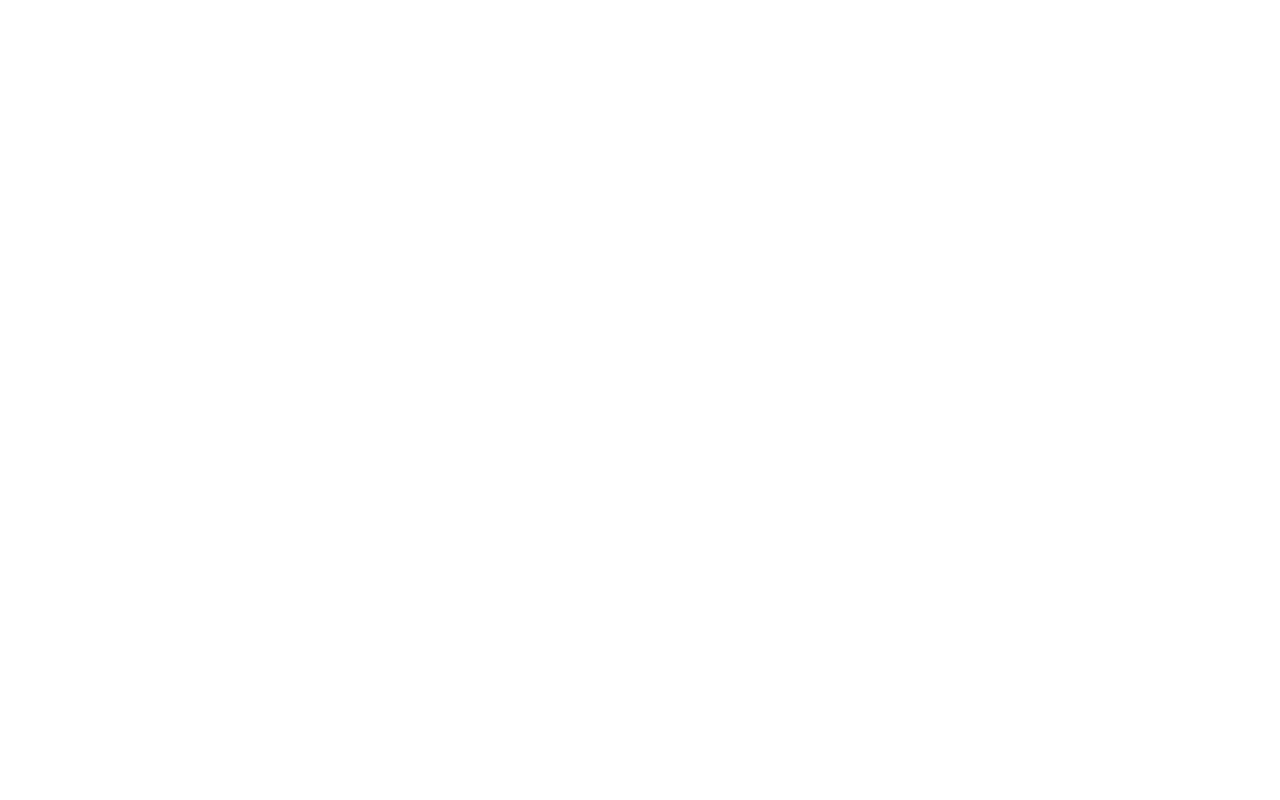
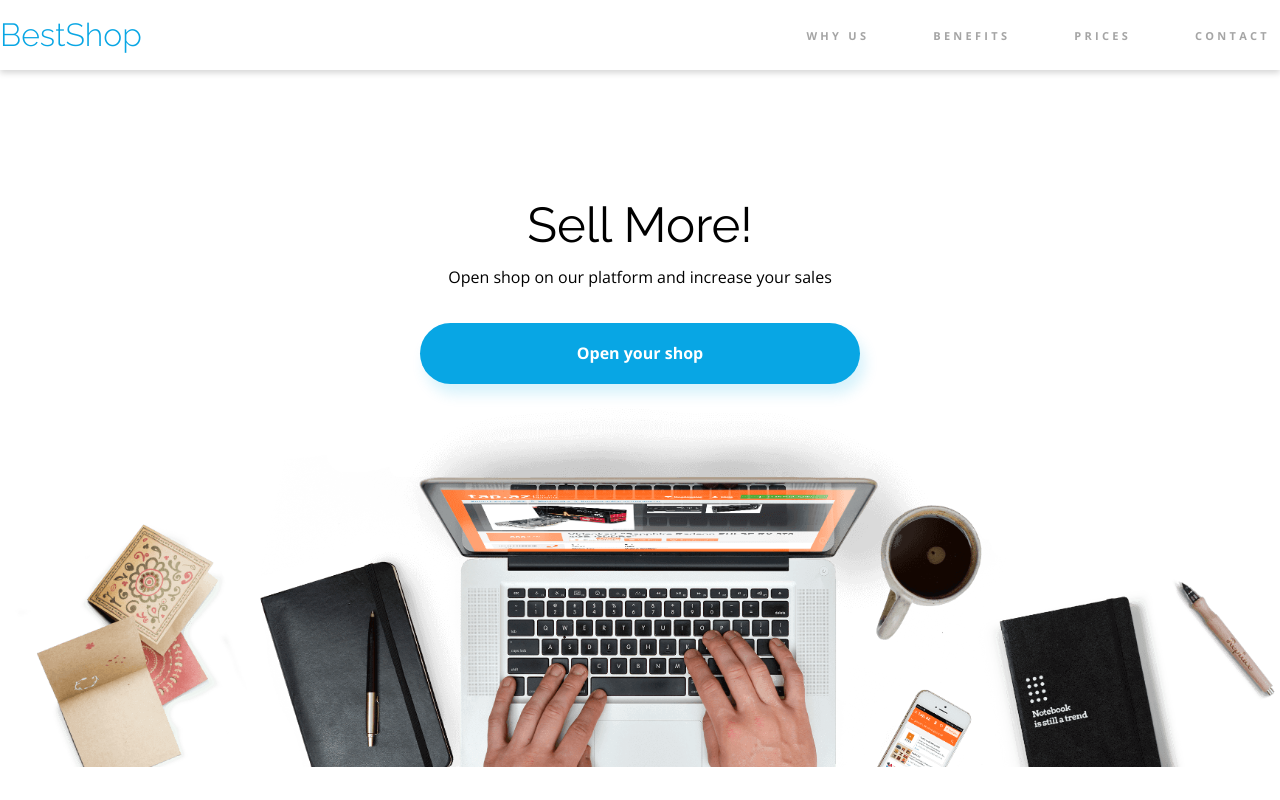
Before and after one commit to marekbyrtek/BestShop, a plain HTML site: page index.html in a window 1280 px wide. Drawn offline with nearby package versions, Linux system fonts and the light colour scheme.

Commit message:
header and opening

```diff
--- a/css/style.css
+++ b/css/style.css
@@ -0,0 +1,125 @@
+* {
+    box-sizing: border-box;
+}
+
+:root {
+    --open-sans: 'Open Sans', sans-serif;
+    --raleway: 'Raleway', sans-serif;
+    --font-light: 300;
+    --font-regular: 400;
+    --font-bold: 700;
+    --font-extra-bold: 800;
+    --color-primary: #08a6e4;
+    --color-primary-shadow: rgba(7, 172, 230, .16);
+    --color-redish: #FB3B64;
+    --color-green: #55DFB4;
+    --color-black: #000000;
+    --color-grey: #A5A5A5;
+    --color-light-grey: #F7F7F7;
+    --color-white: #FFFFFF;
+}
+
+a {
+    text-decoration: none;
+}
+
+.container {
+    max-width: 1352px;
+    margin: 0 auto;
+}
+
+.header {
+    display: flex;
+    align-items: center;
+    background-color: var(--color-white);
+    box-shadow: 0 3px 6px #00000029;
+    height: 70px;
+    width: 100%;
+    position: fixed;
+}
+
+.header__content {
+    width: 100%;
+    height: 100%;
+    display: flex;
+    justify-content: space-between;
+    align-items: center;
+}
+
+.header__logo {
+    font-size: 32px;
+    color: var(--color-primary);
+    font-family: var(--raleway);
+    font-weight: var(--font-light);
+}
+
+.header__nav {
+    display: flex;
+}
+
+.nav__link {
+    font-size: 11px;
+    font-family: var(--open-sans);
+    font-weight: var(--font-bold);
+    color: var(--color-grey);
+    text-transform: uppercase;
+    letter-spacing: 3.28px;
+    padding: 28px 10px 23px;
+    border-bottom: 4px solid transparent;
+}
+
+.nav__link:hover {
+    color: var(--color-black);
+    border-color: var(--color-primary);
+}
+
+.nav__element {
+    margin: 0 22px;
+}
+
+.nav__element:last-child {
+    margin-right: 0;
+}
+
+.opening {
+    padding-top: 200px;
+}
+
+.opening__content {
+    display: flex;
+    flex-direction: column;
+    align-items: center;
+}
+
+.opening__header {
+    font-size: 49px;
+    font-family: var(--raleway);
+    font-weight: var(--font-regular);
+    color: var(--color-black);
+}
+
+.opening__text {
+    font-size: 16px;
+    font-family: var(--open-sans);
+    font-weight: var(--font-regular);
+    color: var(--color-black);
+    margin: 20px auto 38px;
+}
+
+.btn {
+    background-color: var(--color-primary);
+    box-shadow: 5px 10px 14px #07ACE629;
+}
+
+.opening__btn {
+    font-size: 16px;
+    font-family: var(--open-sans);
+    font-weight: var(--font-bold);
+    color: var(--color-white);
+    padding: 22px 157px 23px;
+    border-radius: 40px;
+}
+
+.opening__img {
+    width: 100vw;
+}
--- a/index.html
+++ b/index.html
@@ -5,10 +5,42 @@
     <meta name="viewport" content="width=device-width, initial-scale=1.0">
     <meta http-equiv="X-UA-Compatible" content="ie=edge">
     <title>Best Shop</title>
+    <link rel="preconnect" href="https://fonts.gstatic.com">
+    <link href="https://fonts.googleapis.com/css2?family=Open+Sans:wght@300;400;700&family=Raleway:wght@300;400;700;800&display=swap" rel="stylesheet">
     <link rel="stylesheet" href="css/reset.css">
     <link rel="stylesheet" href="css/style.css">
 </head>
 <body>
-
+<header class="header">
+    <div class="header__content container">
+        <a href="#" class="header__logo">BestShop</a>
+        <nav>
+            <ul class="header__nav">
+                <li class="nav__element">
+                    <a href="#why-us" class="nav__link">why us</a>
+                </li>
+                <li class="nav__element">
+                    <a href="#benefits" class="nav__link">benefits</a>
+                </li>
+                <li class="nav__element">
+                    <a href="#prices" class="nav__link">prices</a>
+                </li>
+                <li class="nav__element">
+                    <a href="#contact" class="nav__link">contact</a>
+                </li>
+            </ul>
+        </nav>
+    </div>
+</header>
+<main>
+    <section class="opening">
+        <div class="opening__content">
+            <h1 class="opening__header">Sell More!</h1>
+            <p class="opening__text">Open shop on our platform and increase your sales</p>
+            <a href="#" class="btn opening__btn">Open your shop</a>
+        </div>
+        <img src="images/Background.png" alt="" class="opening__img">
+    </section>
+</main>
 </body>
 </html>
```
